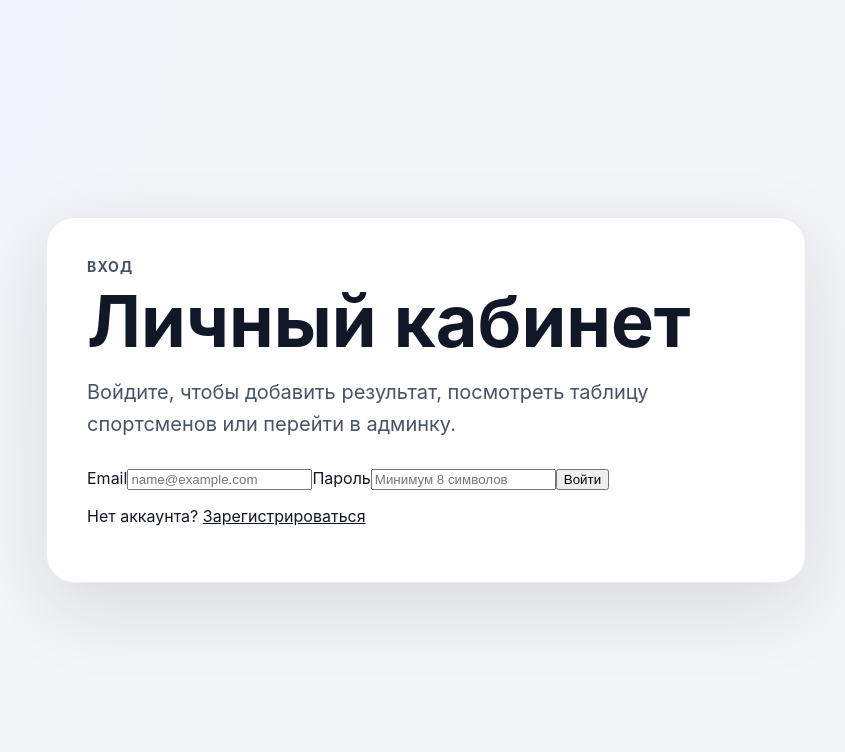
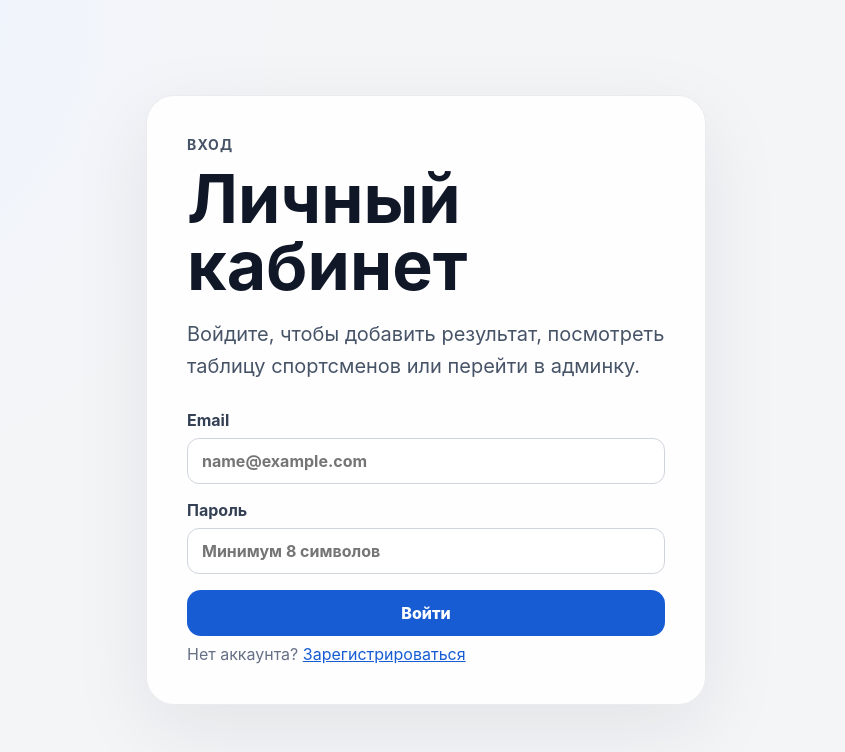
Before and after one commit to SerXxx09/halktestapp, a Next.js app: page /login in a window 1280 px wide. Shown: the top 752 px of the page, without its empty margins (214-1059 px from the left). Built offline with nearby package versions, Linux system fonts and the light colour scheme.

Commit message:
Expand styles for MVP pages

```diff
--- a/app/globals.css
+++ b/app/globals.css
@@ -16,7 +16,14 @@ body {
 }
 
 a {
-  color: inherit;
+  color: #175cd3;
+}
+
+button,
+input,
+select,
+textarea {
+  font: inherit;
 }
 
 .page {
@@ -27,13 +34,35 @@ a {
   padding: 32px;
 }
 
+.shell {
+  width: min(1180px, 100%);
+  margin: 0 auto;
+  padding: 32px;
+}
+
+.card,
+.panel,
+.miniCard,
+.adminCard {
+  border: 1px solid rgba(16, 24, 40, 0.08);
+  background: rgba(255, 255, 255, 0.9);
+  box-shadow: 0 24px 80px rgba(16, 24, 40, 0.08);
+}
+
 .card {
   width: min(760px, 100%);
   padding: 40px;
-  border: 1px solid rgba(16, 24, 40, 0.08);
   border-radius: 28px;
-  background: rgba(255, 255, 255, 0.88);
-  box-shadow: 0 24px 80px rgba(16, 24, 40, 0.12);
+}
+
+.authCard {
+  width: min(560px, 100%);
+}
+
+.panel {
+  margin-top: 22px;
+  padding: 26px;
+  border-radius: 24px;
 }
 
 .eyebrow {
@@ -47,8 +76,13 @@ a {
 
 h1 {
   margin: 0;
-  font-size: clamp(40px, 8vw, 72px);
-  line-height: 0.95;
+  font-size: clamp(36px, 7vw, 68px);
+  line-height: 0.98;
+}
+
+h2 {
+  margin: 0 0 18px;
+  font-size: 28px;
 }
 
 .lead {
@@ -56,6 +90,11 @@ h1 {
   color: #475467;
   font-size: 20px;
   line-height: 1.6;
+}
+
+.mutedText {
+  margin: 8px 0 0;
+  color: #667085;
 }
 
 .statusBox {
@@ -93,7 +132,8 @@ h1 {
   margin-top: 24px;
 }
 
-.grid a {
+.grid a,
+.navActions a {
   display: block;
   padding: 14px 16px;
   border: 1px solid #d0d5dd;
@@ -102,3 +142,199 @@ h1 {
   text-decoration: none;
   font-weight: 700;
 }
+
+.form,
+.resultForm {
+  display: grid;
+  gap: 16px;
+}
+
+.resultForm {
+  grid-template-columns: repeat(2, minmax(0, 1fr));
+}
+
+.form label,
+.resultForm label {
+  display: grid;
+  gap: 8px;
+  color: #344054;
+  font-weight: 700;
+}
+
+input,
+select,
+textarea {
+  width: 100%;
+  padding: 12px 14px;
+  border: 1px solid #d0d5dd;
+  border-radius: 12px;
+  background: #ffffff;
+  color: #101828;
+}
+
+textarea {
+  resize: vertical;
+}
+
+.wideField {
+  grid-column: 1 / -1;
+}
+
+.primaryButton,
+.secondaryButton {
+  border: 0;
+  border-radius: 14px;
+  padding: 13px 18px;
+  font-weight: 800;
+  cursor: pointer;
+}
+
+.primaryButton {
+  background: #175cd3;
+  color: #ffffff;
+}
+
+.secondaryButton {
+  background: #eef4ff;
+  color: #175cd3;
+}
+
+.topbar {
+  display: flex;
+  align-items: flex-start;
+  justify-content: space-between;
+  gap: 20px;
+  margin-bottom: 22px;
+}
+
+.navActions {
+  display: flex;
+  align-items: center;
+  gap: 10px;
+}
+
+.cardsGrid,
+.adminList {
+  display: grid;
+  gap: 16px;
+}
+
+.cardsGrid {
+  grid-template-columns: repeat(auto-fit, minmax(280px, 1fr));
+}
+
+.miniCard,
+.adminCard {
+  padding: 18px;
+  border-radius: 18px;
+}
+
+.miniCardHeader {
+  display: flex;
+  align-items: flex-start;
+  justify-content: space-between;
+  gap: 16px;
+}
+
+.badge {
+  display: inline-flex;
+  align-items: center;
+  padding: 6px 10px;
+  border-radius: 999px;
+  font-size: 13px;
+  font-weight: 800;
+  background: #f2f4f7;
+  color: #344054;
+  white-space: nowrap;
+}
+
+.badge.pending {
+  background: #fff7ed;
+  color: #c4320a;
+}
+
+.badge.approved {
+  background: #ecfdf3;
+  color: #067647;
+}
+
+.badge.rejected {
+  background: #fef3f2;
+  color: #b42318;
+}
+
+.badge.corrected {
+  background: #eef4ff;
+  color: #175cd3;
+}
+
+details {
+  margin-top: 14px;
+}
+
+summary {
+  cursor: pointer;
+  font-weight: 800;
+}
+
+.compactForm {
+  margin-top: 12px;
+}
+
+.tableWrap {
+  overflow-x: auto;
+}
+
+table {
+  width: 100%;
+  border-collapse: collapse;
+  min-width: 680px;
+}
+
+th,
+td {
+  padding: 14px;
+  border-bottom: 1px solid #eaecf0;
+  text-align: left;
+}
+
+th {
+  color: #475467;
+  font-size: 13px;
+  text-transform: uppercase;
+  letter-spacing: 0.04em;
+}
+
+.adminForm {
+  margin-top: 16px;
+}
+
+.formFooter {
+  display: flex;
+  align-items: center;
+  justify-content: space-between;
+  gap: 14px;
+}
+
+@media (max-width: 760px) {
+  .page,
+  .shell {
+    padding: 18px;
+  }
+
+  .card,
+  .panel {
+    padding: 22px;
+  }
+
+  .topbar,
+  .navActions,
+  .formFooter {
+    flex-direction: column;
+    align-items: stretch;
+  }
+
+  .resultForm {
+    grid-template-columns: 1fr;
+  }
+}
```
